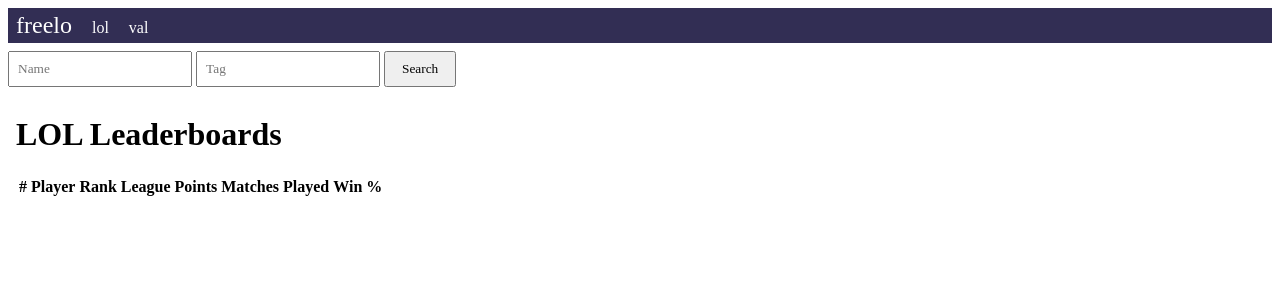
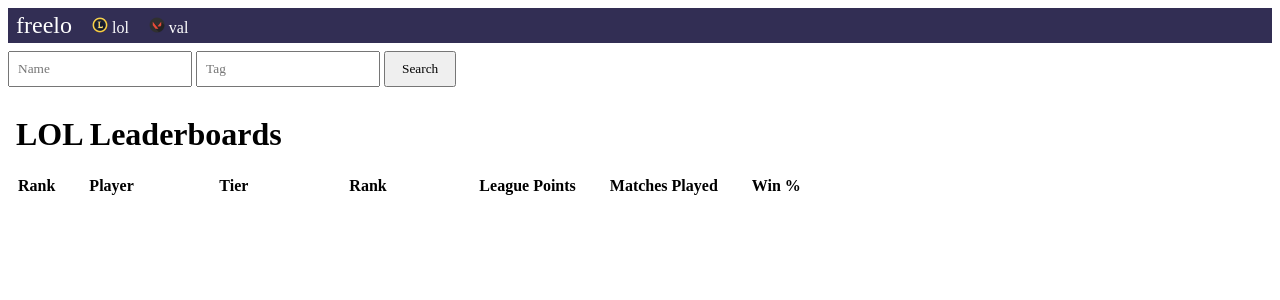
Before and after one commit to arnoldsouth/freelo, a Django app: page /lol/leaderboards/ in a window 1280 px wide. Shown: the top 300 px of the page. Run offline with Django 4.2, Linux system fonts and the light colour scheme; data that the repository does not hold is empty.

Commit message:
update lol and val leaderboards. add icons to landing page and navbar

```diff
--- a/freelo/settings.py
+++ b/freelo/settings.py
@@ -121,6 +121,7 @@
 # https://docs.djangoproject.com/en/4.2/howto/static-files/
 
 STATIC_URL = "static/"
+STATICFILES_DIRS = [BASE_DIR / "static"]
 
 # Default primary key field type
 # https://docs.djangoproject.com/en/4.2/ref/settings/#default-auto-field
--- a/freelo_app/static/freelo_app/freelo_app.css
+++ b/freelo_app/static/freelo_app/freelo_app.css
@@ -30,8 +30,9 @@
 
 .subheader {
     /* margin: 0rem 0rem 0rem 1rem; */
-    padding: .5rem;
+    padding: 1rem;
     font-family: 'Unica One';
+    text-decoration: none;
 }
 
 .form-input {
@@ -46,3 +47,22 @@
     padding: .5rem 1rem;
     font-family: 'Figtree';
 }
+
+.leaderboards-content {
+    text-align: left;
+}
+
+.leaderboards-rank-column {
+    padding: 0rem 2rem 0rem 0rem;
+    /* width: 3rem; */
+}
+
+.leaderboards-player-data-columns {
+    padding: 0rem 2rem 0rem 0rem;
+    min-width: 6rem;
+
+}
+
+.landing-page-icon {
+    width: 3rem;
+}
--- a/lol/templates/lol/layout.html
+++ b/lol/templates/lol/layout.html
@@ -7,6 +7,7 @@
 
     {% load static %}
     <link rel="stylesheet" type="text/css" href="{% static 'freelo_app/freelo_app.css' %}" />
+    <link rel="shortcut icon" type="image/png" href="{% static 'images/favicon-32x32.png' %}">
 
     <title>{% block title %} {%endblock%}</title>
 </head>
@@ -15,8 +16,16 @@
 <body>
     <div class="navbar">
         <a href="{% url 'landing_freelo_app' %}" class="navbar-brand">freelo</a>
-        <a href="{% url 'landing_lol' %}" class="navbar-item">lol</a>
-        <a href="{% url 'landing_val' %}" class="navbar-item">val</a>
+
+        <a href="{% url 'landing_lol' %}" class="navbar-item">
+            <img class="" src="{% static 'freelo_app/lol-16x16.png' %}" alt="lol-icon" />
+            lol
+        </a>
+
+        <a href="{% url 'landing_val' %}" class="navbar-item">
+            <img class="" src="{% static 'freelo_app/val-16x16.png' %}" alt="val-icon" />
+            val
+        </a>
     </div>
 
 
--- a/lol/templates/lol/leaderboards_lol.html
+++ b/lol/templates/lol/leaderboards_lol.html
@@ -8,35 +8,39 @@
 
 {% block content %}
 <div>
-    <div class="container">
+    <div class="container leaderboards-content">
         <h1>LOL Leaderboards</h1>
         <table class="table">
             <thead>
                 <tr>
-                    <th scope="col">#</th>
-                    <th scope="col">Player</th>
+                    <!-- <th scope="col">#</th> -->
+                    <th class="leaderboards-rank-column" scope="col">Rank</th>
+                    <th class="leaderboards-player-data-columns" scope="col">Player</th>
                     <!-- <th scope="col">Tag Line</th> -->
-                    <th scope="col">Rank</th>
-                    <th scope="col">League Points</th>
+                    <th class="leaderboards-player-data-columns" scope="col">Tier</th>
+                    <th class="leaderboards-player-data-columns" scope="col">Rank</th>
+                    <th class="leaderboards-player-data-columns" scope="col">League Points</th>
                     <!-- <th scope="col">Wins</th> -->
                     <!-- <th scope="col">Losses</th> -->
-                    <th scope="col">Matches Played</th>
-                    <th scope="col">Win %</th>
-                    <!-- <th scope="col">Competitive Tier</th> -->
+                    <th class="leaderboards-player-data-columns" scope="col">Matches Played</th>
+                    <th class="leaderboards-player-data-columns" scope="col">Win %</th>
+                    <!-- <th scope="col">Tier</th> -->
                 </tr>
             </thead>
             <tbody>
                 {% for player in leaderboard_data %}
                 <tr>
+                    <!-- <th scope="row">{{ forloop.counter }}</th> -->
                     <th scope="row">{{ forloop.counter }}</th>
-                    <td>{{ player.summonerName }}</td>
+                    <td >{{ player.summonerName }}</td>
                     <!-- <td>{{ player.tagLine }}</td> -->
-                    <td>{{ player.rank }}</td>
-                    <td>{{ player.leaguePoints }}</td>
+                    <td >{{ player.tier }}</td>
+                    <td >{{ player.rank }}</td>
+                    <td >{{ player.leaguePoints }}</td>
                     <!-- <td>{{ player.wins }}</td> -->
                     <!-- <td>{{ player.losses }}</td> -->
-                    <td>{{ player.matchesPlayed }}</td>
-                    <td>{{ player.winPercentage }}</td>
+                    <td >{{ player.matchesPlayed }}</td>
+                    <td >{{ player.winPercentage }}</td>
                     <!-- <td>{{ player.competitiveTier }}</td> -->
                 </tr>
                 {% endfor %}
--- a/lol/views.py
+++ b/lol/views.py
@@ -3,7 +3,7 @@
 import requests
 
 
-RIOT_API_KEY = "RGAPI-c90d95e2-ef7b-4798-ae5e-79bf598aec9f"
+RIOT_API_KEY = "RGAPI-2d5cf26b-85f3-41af-8a41-a1f83478cc5f"
 ACCOUNT_V1_API_URL = "https://americas.api.riotgames.com/riot/account/v1/accounts/by-riot-id/{}/{}?api_key={}"
 SUMMONER_V4_BY_PUUID_API_URL = "https://na1.api.riotgames.com/lol/summoner/v4/summoners/by-puuid/{}?api_key={}"
 LEAGUE_V4_BY_ENCRYPTED_SUMMONER_ID_API_URL = "https://na1.api.riotgames.com/lol/league/v4/entries/by-summoner/{}?api_key={}"
@@ -143,12 +143,14 @@
     data = get_data_from_api_url(url)
 
     players = data["entries"]
+    tier = data["tier"].capitalize()
 
     leaderboard_data = sorted(
         [
             {
                 "summonerName": player.get("summonerName"),
                 "leaguePoints": player.get("leaguePoints"),
+                "tier": tier,
                 "rank": player.get("rank"),
                 "wins": player.get("wins"),
                 "losses": player.get("losses"),
```
Also changed, not shown: freelo_app/templates/freelo_app/landing_freelo_app.html (+4 -3 lines), freelo_app/templates/freelo_app/layout.html (+12 -2 lines), val/templates/val/layout.html (+11 -2 lines), val/templates/val/leaderboards_val.html (+13 -13 lines), val/views.py (+27 -2 lines), freelo_app/static/freelo_app/lol-16x16.png (added), freelo_app/static/freelo_app/lol-192x192.png (added), freelo_app/static/freelo_app/val-16x16.png (added), freelo_app/static/freelo_app/val-192x192.png (added), static/images/favicon.ico (added).
